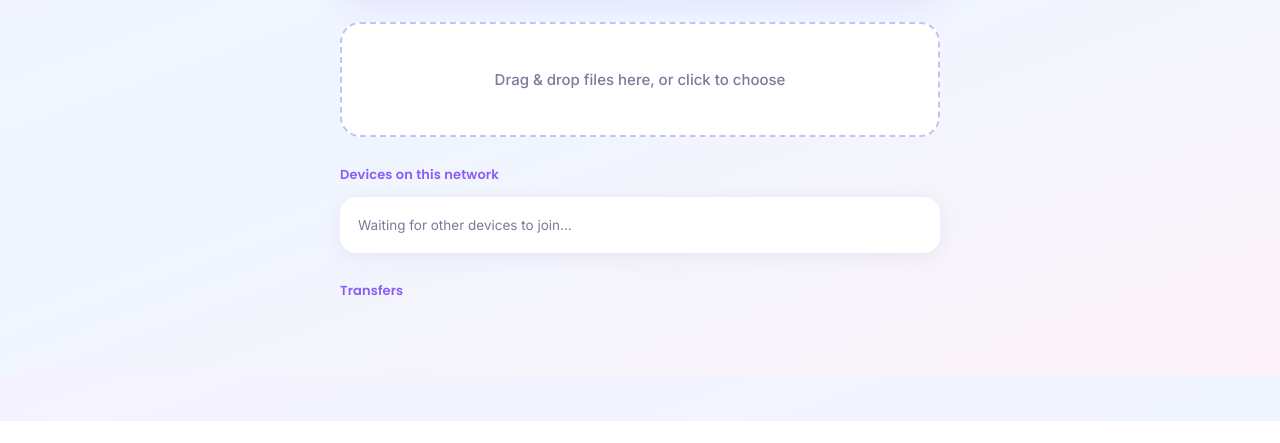
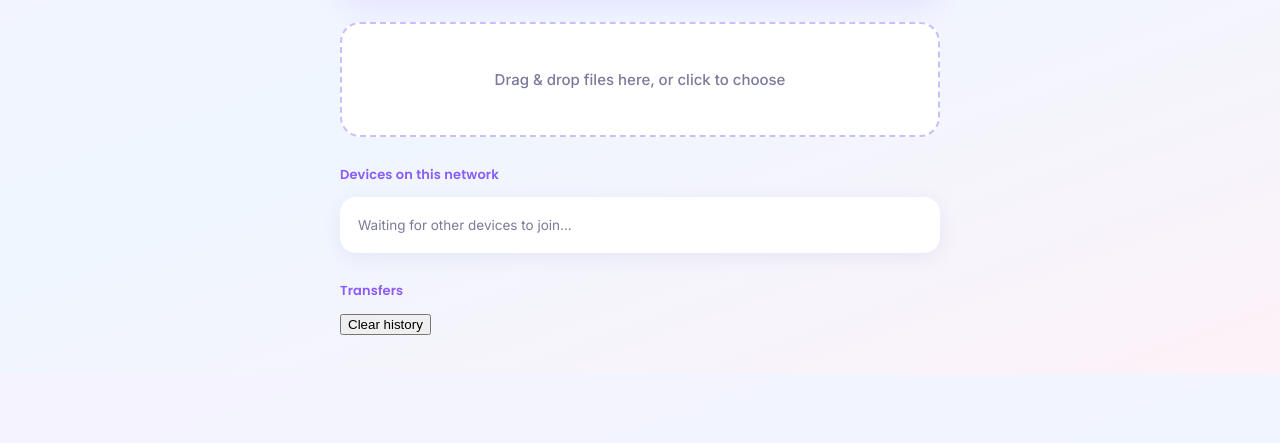
Before and after one commit to dreamsguides94-oss/lan-transfer, a website: page public/index.html in a window 1280 px wide. Shown: the part 426-869 px from the top of the page. Before the commit the page ends 847 px from the top, so only its background shows below. Drawn offline with nearby package versions, Linux system fonts and the light colour scheme; no server answers.

Commit message:
Update index.html

```diff
--- a/public/index.html
+++ b/public/index.html
@@ -45,7 +45,10 @@
       </section>
 
       <section class="transfers">
-        <h2>Transfers</h2>
+        <div class="transfers-header">
+          <h2>Transfers</h2>
+          <button id="clearHistoryBtn" class="clear-btn">Clear history</button>
+        </div>
         <div id="transferList" class="transfer-list"></div>
       </section>
     </main>
```
